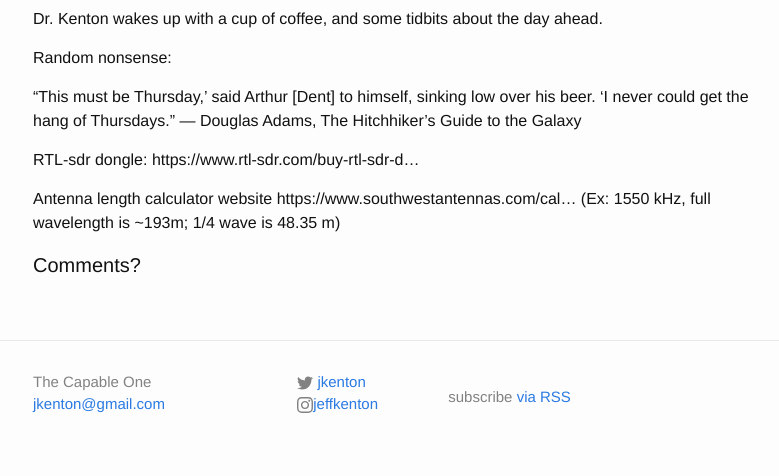
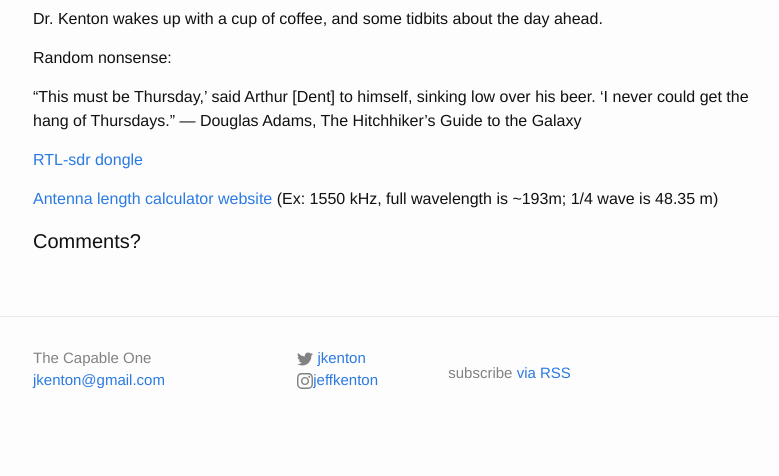
Before and after one commit to jkenton/CapableOne, a Jekyll site: the page built from _posts/2024-01-11-DKWU-Jan-11.md, in a window 1280 px wide. Shown: the part 521-997 px from the top of the page, without its empty margins (237-1016 px from the left). Built offline with Jekyll 4.4.1, drawn with Linux system fonts in a browser that asks for light colours; comment, search, counter and statistics services are not loaded; after the commit the page ends 973 px from its top, so only the background shows below that; some of the changed lines change nothing that is shown.

Commit message:
Jan 11 typos

```diff
--- a/_posts/2024-01-11-DKWU-Jan-11.md
+++ b/_posts/2024-01-11-DKWU-Jan-11.md
@@ -16,6 +16,6 @@ Random nonsense:
 “This must be Thursday,' said Arthur [Dent] to himself, sinking low over his beer. 'I never could get the hang of Thursdays.”
 ― Douglas Adams, The Hitchhiker's Guide to the Galaxy
 
-RTL-sdr dongle: https://www.rtl-sdr.com/buy-rtl-sdr-d...
+[RTL-sdr dongle](https://www.rtl-sdr.com/buy-rtl-sdr-dvb-t-dongles/)
 
-Antenna length calculator website https://www.southwestantennas.com/cal... (Ex: 1550 kHz, full wavelength is ~193m; 1/4 wave is 48.35 m)
+[Antenna length calculator website](https://www.southwestantennas.com/calculator/antenna-wavelength) (Ex: 1550 kHz, full wavelength is ~193m; 1/4 wave is 48.35 m)
```
